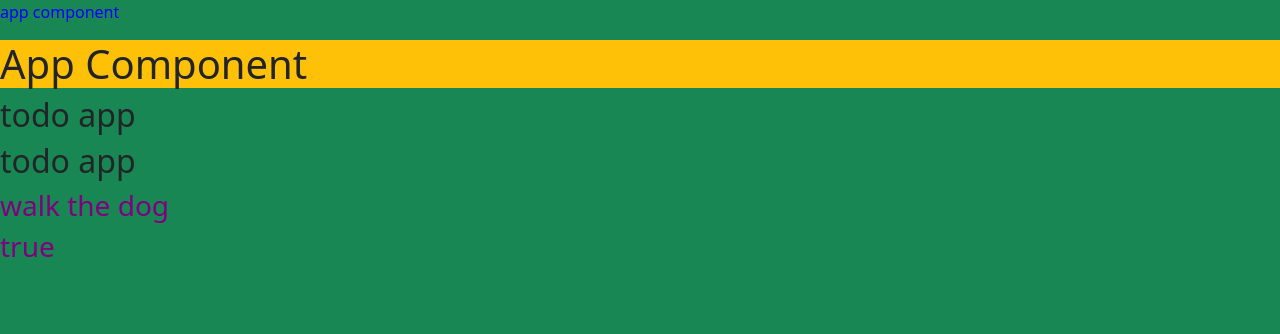
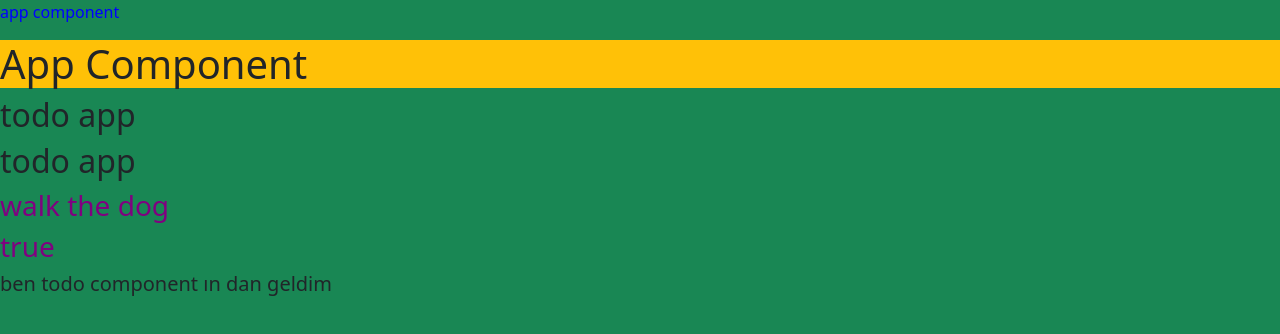
Before and after one commit to clkaley/todo-app, an Angular app: page / in a window 1280 px wide. Shown: the top 334 px of the page. Built offline with nearby package versions, Linux system fonts and the light colour scheme.

Commit message:
how create component todo component (html,css,ts)

```diff
--- a/src/app/app.component.html
+++ b/src/app/app.component.html
@@ -3,3 +3,4 @@
 <h2>{{getTitle()}}</h2>
 <h3>{{todoItem.description}}</h3>
 <h3>{{todoItem.action}}</h3>
+<todo></todo>
--- a/src/app/app.module.ts
+++ b/src/app/app.module.ts
@@ -2,10 +2,13 @@ import { NgModule } from '@angular/core';
 import { BrowserModule } from '@angular/platform-browser';
 
 import { AppComponent } from './app.component';
+import { ToDoComponent } from './todo.component';
 
 @NgModule({
   declarations: [
-    AppComponent
+    AppComponent,
+    ToDoComponent,
+
   ],
   imports: [
     BrowserModule
--- /dev/null
+++ b/src/app/todo.component.html
@@ -0,0 +1 @@
+<h5>ben todo component ın dan geldim </h5>
```
Also changed, not shown: src/app/todo.component.ts (added, +12 -0 lines), src/app/todo.component.css (added).
